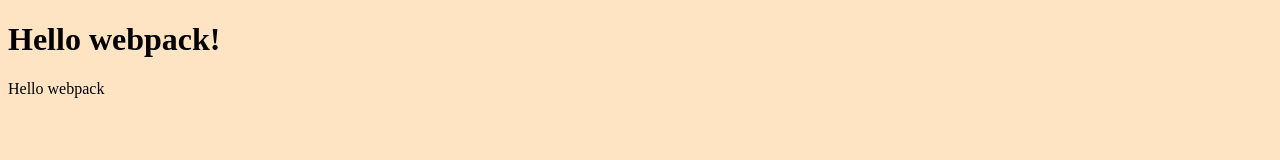
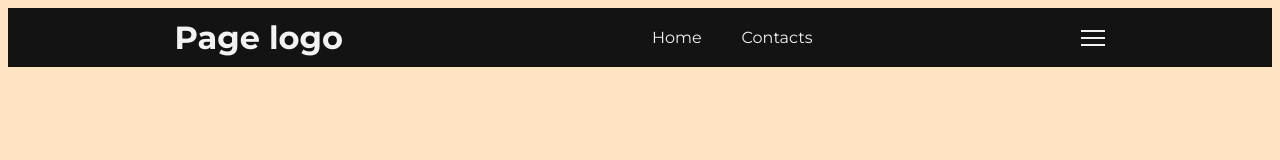
Before and after one commit to mutugi-c/Geo-maps, a website built with webpack: page src/index.html in a window 1280 px wide. Built offline with nearby package versions, Linux system fonts and the light colour scheme.

Commit message:
Create a nav bar element

```diff
--- a/src/index.html
+++ b/src/index.html
@@ -4,9 +4,29 @@
     <meta charset="UTF-8" />
     <meta http-equiv="X-UA-Compatible" content="IE=edge" />
     <meta name="viewport" content="width=device-width, initial-scale=1.0" />
-    <title>Webpack Exercise</title>
+    <link rel="preconnect" href="https://fonts.googleapis.com">
+<link rel="preconnect" href="https://fonts.gstatic.com" crossorigin>
+<link href="https://fonts.googleapis.com/css2?family=Montserrat:wght@400;500;700&display=swap" rel="stylesheet">
+    <title>Geo-maps</title>
   </head>
   <body>
-    <h1>Hello webpack!</h1>
+    <header>
+      <div id="page-logo">Page logo</div>
+
+      <nav>
+        <ul class="nav-menu">
+          <li class="nav-item"><a href="#" class="nav-link">Home</a></li>
+        </ul>
+        <ul>
+          <li class="nav-item"><a href="#" class="nav-link">Contacts</a></li>
+        </ul>
+      </nav>
+
+      <div class="hamburger">
+        <span class="bar"></span>
+        <span class="bar"></span>
+        <span class="bar"></span>
+      </div>
+    </header>
   </body>
 </html>
--- a/src/index.js
+++ b/src/index.js
@@ -1,4 +1,3 @@
-import _ from 'lodash';
 import './styles.css';
 
 function component() {
@@ -9,5 +8,3 @@ function component() {
 
   return element;
 }
-
-document.body.appendChild(component());
--- a/src/styles.css
+++ b/src/styles.css
@@ -1,3 +1,65 @@
+:root {
+  --color-body: #f2f2f2;
+  --color-blue: dodgerblue;
+}
+
+*{
+  box-sizing: border-box;
+}
+
 body {
   background-color: bisque;
+  color: var(--color-body);
+  font-family: 'Montserrat', sans-serif;
 }
+
+/* Nav bar */
+li {
+  list-style: none;
+}
+
+a {
+  text-decoration: none;
+}
+
+header {
+  align-items: center;
+  background: #131313;
+  display: flex;
+  justify-content: space-around;
+  padding: 0.6rem 2rem;
+  width: 100%;
+}
+
+nav {
+  align-items: center;
+  display: flex;
+  height: 40px;
+  justify-content: space-between;
+}
+
+#page-logo {
+font-size: 2rem;
+font-weight: 700;
+}
+
+.nav-link {
+  color: var(--color-body);
+  transition: color 0.3s;
+}
+
+.nav-link:hover {
+  color: var(--color-blue);
+}
+
+.hamburger {
+display: block;
+}
+
+.bar {
+  background: var(--color-body);
+  display: block;
+  margin: 5px auto;
+  height: 2px;
+  width: 1.5rem;
+}
```
